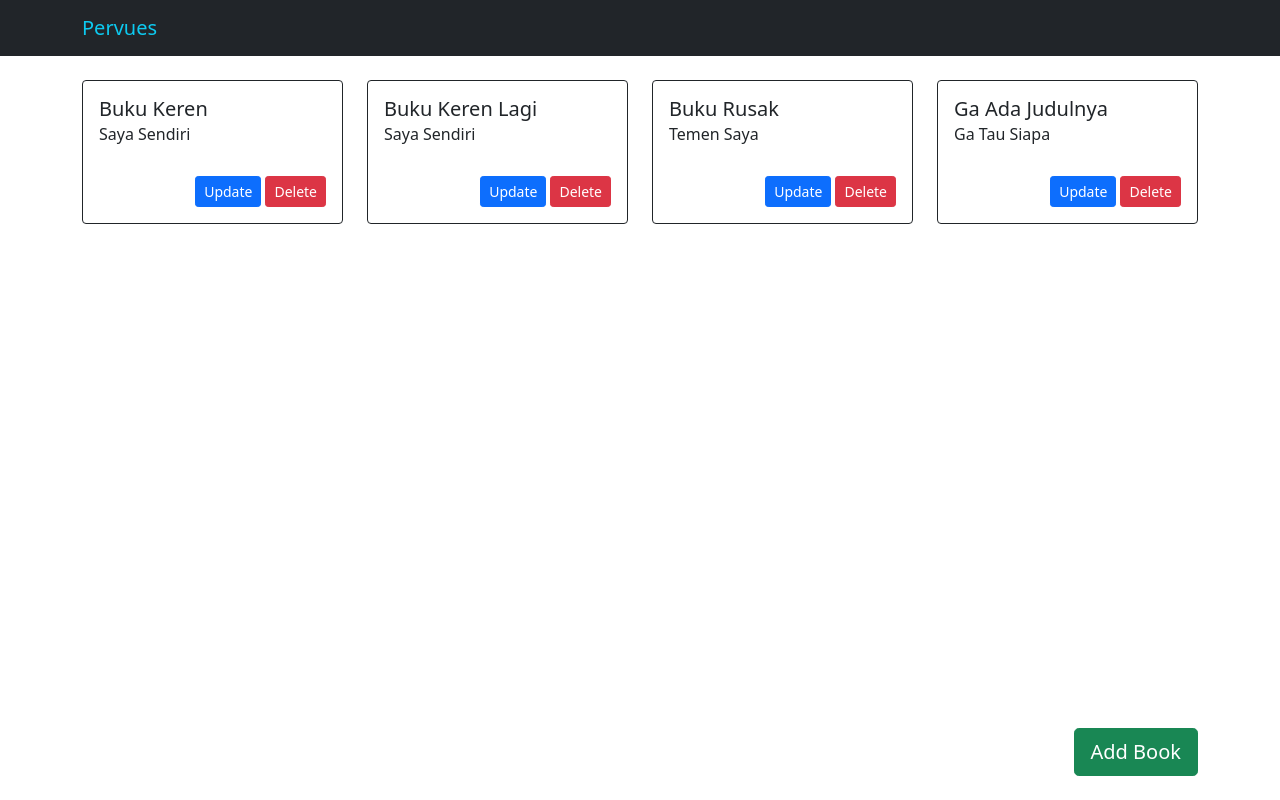
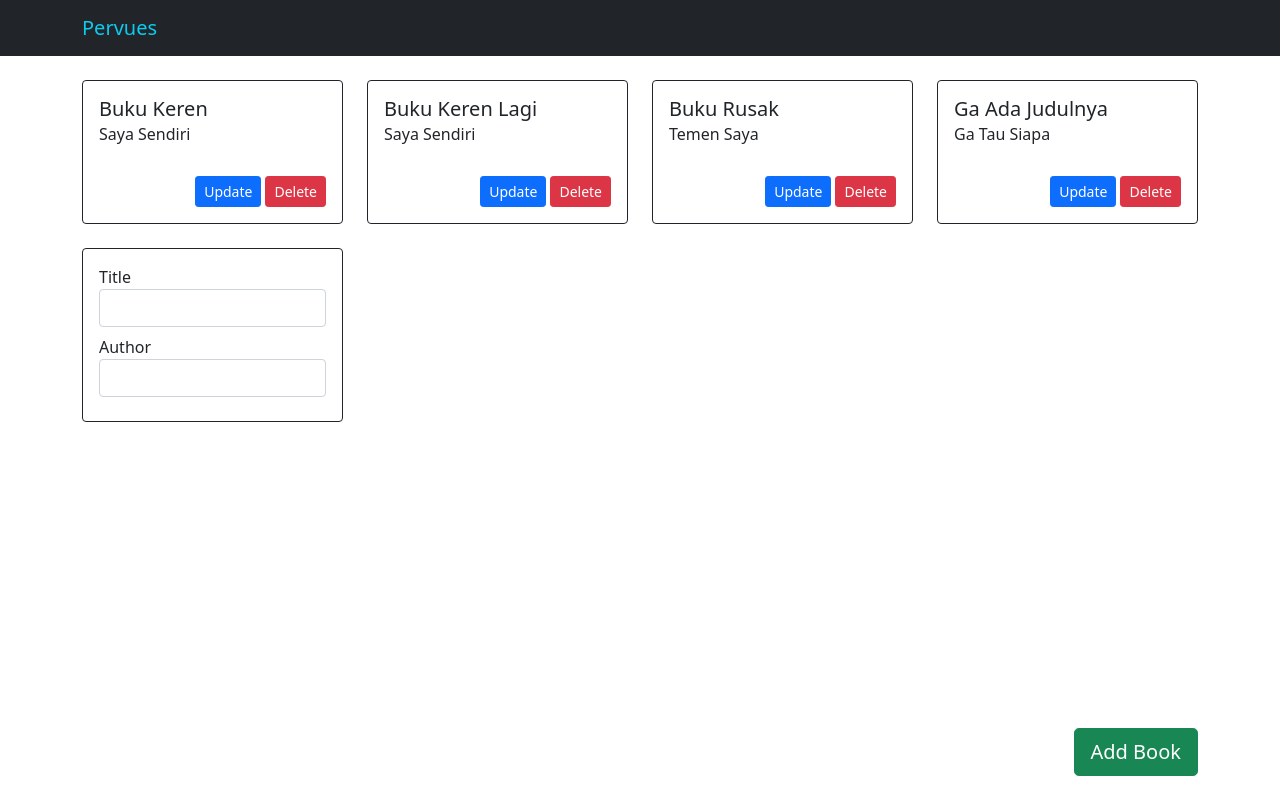
Before and after one commit to BayuDC/pervues, a Vue app: page / in a window 1280 px wide. Built offline with nearby package versions, Linux system fonts and the light colour scheme.

Commit message:
Add bookform component

```diff
--- a/src/components/BookCard.vue
+++ b/src/components/BookCard.vue
@@ -1,30 +1,31 @@
 <script>
-import Button from "./Button.vue";
-import BookInfo from "./BookInfo.vue";
+import Button from './Button.vue';
+import BookInfo from './BookInfo.vue';
+import BookForm from './BookForm.vue';
 
 export default {
-    name: "BookCard",
-    props: ["book"],
+    name: 'BookCard',
+    props: ['book'],
     components: {
         Button,
         BookInfo,
+        BookForm,
     },
     methods: {
         destroy() {
-            this.$emit("destroy", this.book.id);
+            this.$emit('destroy', this.book.id);
         },
     },
 };
 </script>
 <template>
-    <div class="card border-dark mb-3">
+    <div class="card border-dark mb-sm-4 mb-3">
         <div class="card-body">
-            <BookInfo :title="book.title" :author="book.author" />
-            <div class="d-flex justify-content-end gap-1 pt-4">
+            <BookInfo v-if="book" :title="book.title" :author="book.author" />
+            <BookForm v-else />
+            <div v-if="book" class="d-flex justify-content-end gap-1 pt-4">
                 <Button type="primary" size="small">Update</Button>
-                <Button @click="destroy" type="danger" size="small">
-                    Delete
-                </Button>
+                <Button @click="destroy" type="danger" size="small"> Delete </Button>
             </div>
         </div>
     </div>
--- /dev/null
+++ b/src/components/BookForm.vue
@@ -0,0 +1,17 @@
+<script>
+import Input from './Input.vue';
+export default {
+    name: 'BookForm',
+    components: { Input },
+    method: {
+        submit() {},
+    },
+};
+</script>
+
+<template>
+    <form @submit.prevent="submit">
+        <Input name="Title" />
+        <Input name="Author" />
+    </form>
+</template>
--- a/src/components/BookInfo.vue
+++ b/src/components/BookInfo.vue
@@ -1,7 +1,7 @@
 <script>
 export default {
-    name: "BookInfo",
-    props: ["title", "author"],
+    name: 'BookInfo',
+    props: ['title', 'author'],
 };
 </script>
 
--- a/src/components/BookList.vue
+++ b/src/components/BookList.vue
@@ -1,12 +1,12 @@
 <script setup>
-import BookCard from "./BookCard.vue";
-import Floating from "./Floating.vue";
-import Button from "./Button.vue";
+import BookCard from './BookCard.vue';
+import Floating from './Floating.vue';
+import Button from './Button.vue';
 </script>
 <script>
 export default {
-    name: "BookList",
-    props: ["books"],
+    name: 'BookList',
+    props: ['books'],
     components: {
         BookCard,
         Button,
@@ -14,7 +14,7 @@ export default {
     },
     methods: {
         destroy(id) {
-            this.books = this.books.filter((book) => book.id != id);
+            this.books = this.books.filter(book => book.id != id);
         },
     },
     data() {
@@ -30,12 +30,11 @@ export default {
 
 <template>
     <div class="row">
-        <div
-            v-for="book in books"
-            :key="book.id"
-            class="col-md-3 col-sm-4 col-12"
-        >
+        <div v-for="book in books" :key="book.id" class="col-md-3 col-sm-4 col-12">
             <BookCard :book="book" @destroy="destroy" />
+        </div>
+        <div class="col-md-3 col-sm-4 col-12">
+            <BookCard :book="null" />
         </div>
     </div>
 
```
